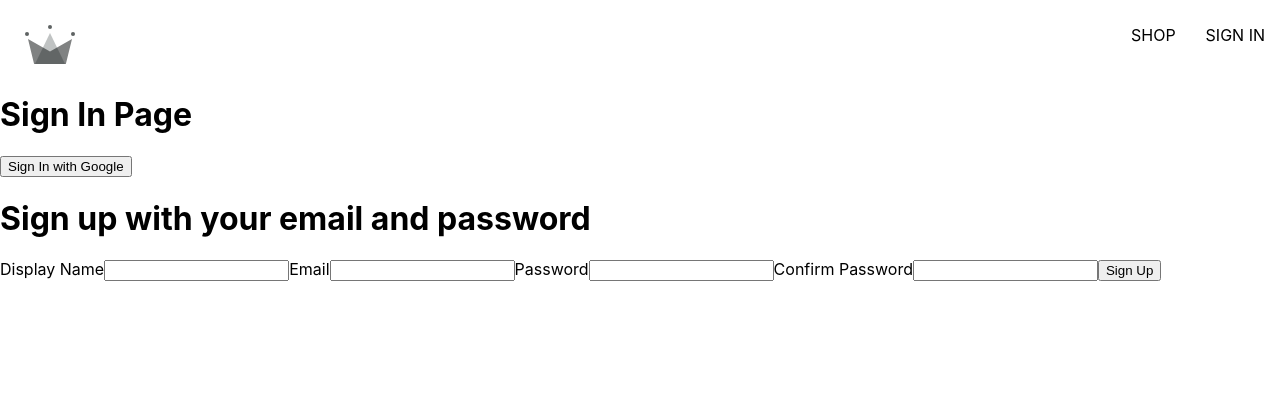
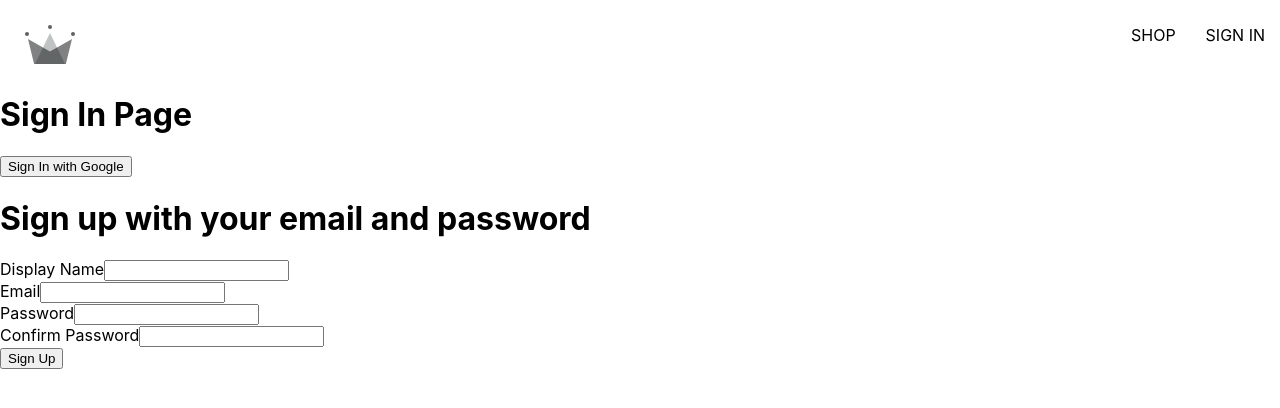
Before and after one commit to ralphsulit/crwn-clothing, a React (Create React App) app: page /sign-in in a window 1280 px wide. Shown: the top 408 px of the page. Built offline with nearby package versions, Linux system fonts and the light colour scheme.

Commit message:
added form-input component

```diff
--- /dev/null
+++ b/src/components/form-input/form-input.jsx
@@ -0,0 +1,10 @@
+const FormInput = ({ label, ...otherProps}) => {
+  return (
+    <div>
+      <label>{label}</label>
+    <input {...otherProps} />
+    </div>
+  );
+}
+
+export default FormInput;
--- a/src/routes/sign-up-form/sign-up-form.jsx
+++ b/src/routes/sign-up-form/sign-up-form.jsx
@@ -1,5 +1,6 @@
 import { useState } from 'react';
 import { createAuthUserWithEmailAndPassword, createUserDocumentFromAuth } from '../../utils/firebase/firebase';
+import FormInput from '../../components/form-input/form-input';
 
 const deafaultFormFields = {
   displayName: '',
@@ -50,8 +51,8 @@ const SignUpForm = () => {
     <div>
       <h1>Sign up  with your email and password</h1>
       <form onSubmit={handleSubmit}>
-        <label>Display Name</label>
-        <input
+        <FormInput
+          label='Display Name'
           type="text"
           onChange={handleChange}
           name='displayName'
@@ -59,14 +60,11 @@ const SignUpForm = () => {
           required
         />
 
-        <label>Email</label>
-        <input type="email" onChange={handleChange} name='email' value={email} required />
+        <FormInput label='Email' type="email" onChange={handleChange} name='email' value={email} required />
 
-        <label>Password</label>
-        <input type="password" onChange={handleChange} name='password' value={password} required />
+        <FormInput label='Password' type="password" onChange={handleChange} name='password' value={password} required />
 
-        <label>Confirm Password</label>
-        <input type="password" onChange={handleChange} name='confirmPassword' value={confirmPassword} required />
+        <FormInput label='Confirm Password' type="password" onChange={handleChange} name='confirmPassword' value={confirmPassword} required />
         <button type="submit">Sign Up</button>
       </form>
     </div>
```
Also changed, not shown: src/components/form-input/form-input.sass (added).
